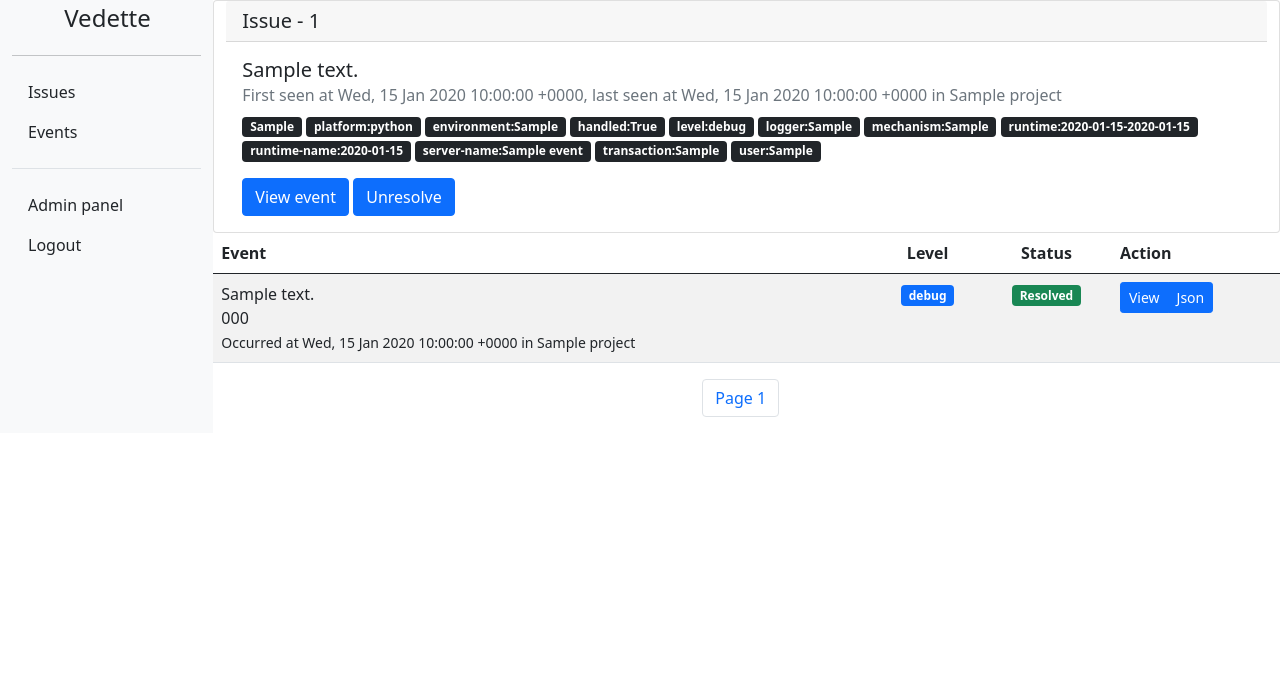
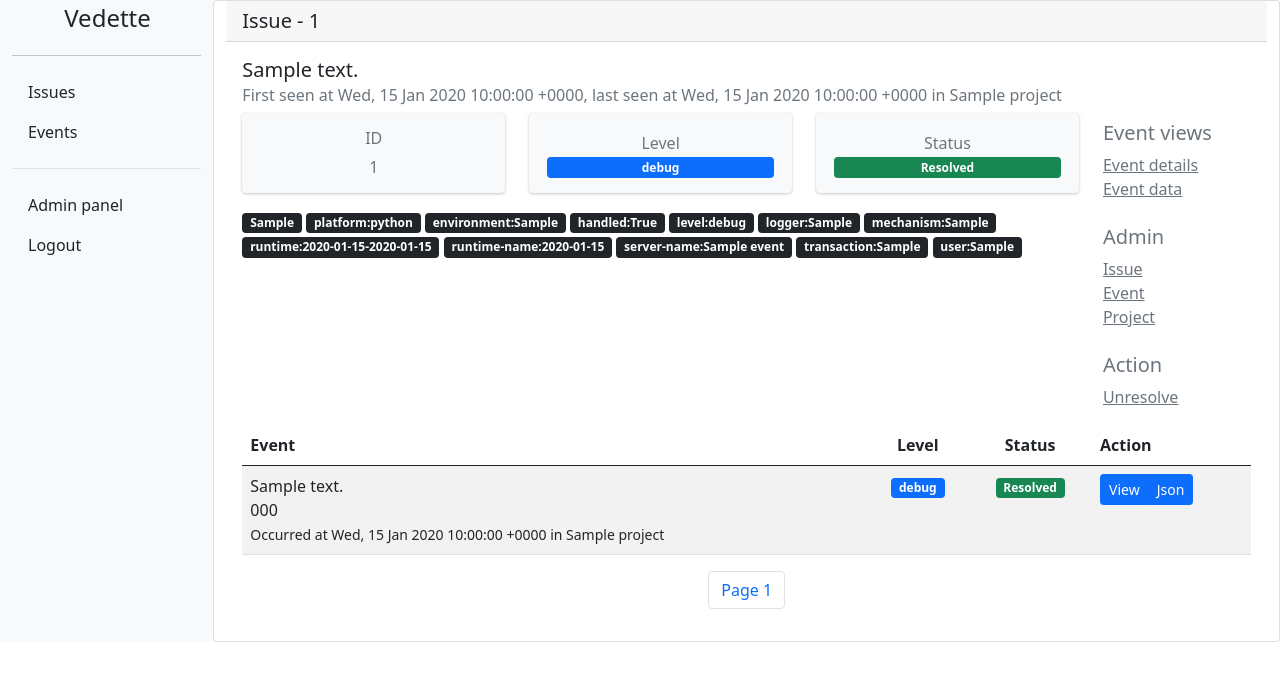
Before and after one commit to pmatigakis/vedette, a Django app: page /issues/1/ in a window 1280 px wide. Shown: the top 681 px of the page. Run offline with Django 3.2, Linux system fonts and the light colour scheme; a user stored in the database is signed in; tables that the repository leaves empty hold one stand-in row (values such as "Sample post"); data that the repository does not hold is empty; parts of the project's set-up code (start-up, migrations or seed data) failed here and were passed over; some libraries are stand-ins or nearby versions.

Commit message:
Improved the issue details view template

```diff
--- a/web/templates/web/events/list.html
+++ b/web/templates/web/events/list.html
@@ -50,7 +50,9 @@
             <td class="text-center">
                 <div class="btn-group">
                     <a class="btn btn-primary btn-sm" href="{% url 'event-details' event.id %}">View</a>
-                    <a class="btn btn-primary btn-sm" href="{% url 'issue-details' event.issue.id %}">Issue</a>
+                    {% if event.issue %}
+                      <a class="btn btn-primary btn-sm" href="{% url 'issue-details' event.issue.id %}">Issue</a>
+                    {% endif %}
                     <a class="btn btn-primary btn-sm" href="{% url 'event-details-json' event.id %}">Json</a>
                 </div>
             </td>
--- a/web/templates/web/issues/details.html
+++ b/web/templates/web/issues/details.html
@@ -9,29 +9,131 @@
       <div class="card-body">
         <h5 class="card-title">{{ issue.primary_event.message }}</h5>
         <h6 class="card-subtitle mb-2 text-muted">First seen at {{ issue.first_seen_at|date:"r" }}, last seen at {{ issue.last_seen_at|date:"r" }} in {{ issue.project.name }}</h6>
+
+          <div class="row">
+              <div class="col-12 col-md-12 col-lg-10 order-2 order-md-1">
+
+                  <div class="row">
+                      <div class="col-12 col-sm-4">
+                          <div class="info-box bg-light">
+                              <div class="info-box-content">
+                                  <span class="info-box-text text-center text-muted">ID</span>
+                                  <span class="info-box-text text-center text-muted mb-0">{{ issue.id }}</span>
+                              </div>
+                          </div>
+                      </div>
+                      <div class="col-12 col-sm-4">
+                          <div class="info-box bg-light">
+                              <div class="info-box-content">
+                                  <span class="info-box-text text-center text-muted">Level</span>
+                                  {% if issue.primary_event.level %}
+                                  {% if issue.primary_event.level == "error" or issue.primary_event.level == "fatal" %}
+                                  <span class="badge bg-danger">{{ issue.primary_event.level }}</span>
+                                  {% elif issue.primary_event.level == "warning" %}
+                                  <span class="badge bg-warning">{{ issue.primary_event.level }}</span>
+                                  {% else %}
+                                  <span class="badge bg-primary">{{ issue.primary_event.level }}</span>
+                                  {% endif %}
+                                  {% else %}
+                                  <span class="badge bg-secondary">Undefined</span>
+                                  {% endif %}
+                              </div>
+                          </div>
+                      </div>
+                      <div class="col-12 col-sm-4">
+                          <div class="info-box bg-light">
+                              <div class="info-box-content">
+                                  <span class="info-box-text text-center text-muted">Status</span>
+                                  {% if issue.resolved %}
+                                  <span class="badge bg-success">Resolved</span>
+                                  {% else %}
+                                  <span class="badge bg-warning">Unresolved</span>
+                                  {% endif %}
+                              </div>
+                          </div>
+                      </div>
+                  </div>
+
                   <p class="card-text">
                       <span class="badge bg-dark">{% if issue.primary_event.user %}{{ issue.primary_event.user }}{% else %}Unknown user{% endif %}</span>
-            {% if issue.primary_event.runtime_tag_value %}<span class="badge bg-dark">platform:{{ issue.primary_event.platform }}</span>{% endif %}
-            {% if issue.primary_event.environment %}<span class="badge bg-dark">environment:{{ issue.primary_event.environment }}</span>{% endif %}
+                      {% if issue.primary_event.runtime_tag_value %}
+                        <span class="badge bg-dark">platform:{{ issue.primary_event.platform }}</span>
+                      {% endif %}
+                      {% if issue.primary_event.environment %}
+                        <span class="badge bg-dark">environment:{{ issue.primary_event.environment }}</span>
+                      {% endif %}
                         <span class="badge bg-dark">handled:{{ issue.primary_event.handled }}</span>
-            {% if issue.primary_event.level %}<span class="badge bg-dark">level:{{ issue.primary_event.level }}</span>{% endif %}
-            {% if issue.primary_event.logger %}<span class="badge bg-dark">logger:{{ issue.primary_event.logger }}</span>{% endif %}
-            {% if issue.primary_event.mechanism %}<span class="badge bg-dark">mechanism:{{ issue.primary_event.mechanism }}</span>{% endif %}
-            {% if issue.primary_event.runtime_tag_value %}<span class="badge bg-dark">runtime:{{ issue.primary_event.runtime_tag_value }}</span>{% endif %}
-            {% if issue.primary_event.runtime_name %}<span class="badge bg-dark">runtime-name:{{ issue.primary_event.runtime_name }}</span>{% endif %}
-            {% if issue.primary_event.server_name %}<span class="badge bg-dark">server-name:{{ issue.primary_event.server_name }}</span>{% endif %}
-            {% if issue.primary_event.transaction %}<span class="badge bg-dark">transaction:{{ issue.primary_event.transaction }}</span>{% endif %}
-            {% if issue.primary_event.user %}<span class="badge bg-dark">user:{{ issue.primary_event.user }}</span>{% endif %}
+                      {% if issue.primary_event.level %}
+                        <span class="badge bg-dark">level:{{ issue.primary_event.level }}</span>
+                      {% endif %}
+                      {% if issue.primary_event.logger %}
+                        <span class="badge bg-dark">logger:{{ issue.primary_event.logger }}</span>
+                      {% endif %}
+                      {% if issue.primary_event.mechanism %}
+                        <span class="badge bg-dark">mechanism:{{ issue.primary_event.mechanism }}</span>
+                      {% endif %}
+                      {% if issue.primary_event.runtime_tag_value %}
+                        <span class="badge bg-dark">runtime:{{ issue.primary_event.runtime_tag_value }}</span>
+                      {% endif %}
+                      {% if issue.primary_event.runtime_name %}
+                        <span class="badge bg-dark">runtime-name:{{ issue.primary_event.runtime_name }}</span>
+                      {% endif %}
+                      {% if issue.primary_event.server_name %}
+                        <span class="badge bg-dark">server-name:{{ issue.primary_event.server_name }}</span>
+                      {% endif %}
+                      {% if issue.primary_event.transaction %}
+                        <span class="badge bg-dark">transaction:{{ issue.primary_event.transaction }}</span>
+                      {% endif %}
+                      {% if issue.primary_event.user %}<span class="badge bg-dark">user:{{ issue.primary_event.user }}</span>
+                      {% endif %}
                       {% if issue.primary_event.user_defined_tags %}
-              {% for key, value in issue.primary_event.user_defined_tags.items %}<span class="badge bg-dark">{{ key }}:{{ value }}</span>{% endfor %}
+                      {% for key, value in issue.primary_event.user_defined_tags.items %}
+                        <span class="badge bg-dark">{{ key }}:{{ value }}</span>
+                      {% endfor %}
                       {% endif %}
                   </p>
-        <a href="{% url 'event-details' issue.primary_event.id %}" class="btn btn-primary">View event</a>
-        {% if issue.resolved %}
-          <a href="{% url 'issue-set-resolution-status' issue_id=issue.id %}?resolved=false" class="btn btn-primary">Unresolve</a>
+              </div>
+
+      <div class="col-12 col-md-12 col-lg-2 order-1 order-md-2">
+          {% if issue.primary_event %}
+          <h5 class="mt-2 text-muted">Event views</h5>
+        <ul class="list-unstyled">
+            <li>
+                <a href="{% url 'event-details' issue.primary_event.id %}" class="btn-link text-secondary"><i class="far fa-fw fa-file-word"></i>Event details</a>
+            </li>
+            <li>
+                <a href="{% url 'event-data' issue.primary_event.id %}" class="btn-link text-secondary"><i class="far fa-fw fa-file-word"></i>Event data</a>
+            </li>
+        </ul>
+          {% endif %}
+
+            <h5 class="mt-4 text-muted">Admin</h5>
+            <ul class="list-unstyled">
+                <li>
+                    <a href="{% url 'admin:events_issue_change' issue.id %}" class="btn-link text-secondary"><i class="far fa-fw fa-file-word"></i>Issue</a>
+                </li>
+                {% if issue.primary_event %}
+                <li>
+                    <a href="{% url 'admin:events_event_change' issue.primary_event.id %}" class="btn-link text-secondary"><i class="far fa-fw fa-file-word"></i>Event</a>
+                </li>
+                {% endif %}
+                <li>
+                    <a href="{% url 'admin:projects_project_change' issue.project.id %}" class="btn-link text-secondary"><i class="far fa-fw fa-file-word"></i>Project</a>
+                </li>
+            </ul>
+
+            <h5 class="mt-4 text-muted">Action</h5>
+            <ul class="list-unstyled">
+                {% if not issue.resolved %}
+                <li>
+                    <a href="{% url 'issue-set-resolution-status' issue_id=issue.id %}?resolved=true" class="btn-link text-secondary">Resolve</a>
+                </li>
                 {% else %}
-          <a href="{% url 'issue-set-resolution-status' issue_id=issue.id %}?resolved=true" class="btn btn-primary">Resolve</a>
+                <li>
+                    <a href="{% url 'issue-set-resolution-status' issue_id=issue.id %}?resolved=false" class="btn-link text-secondary">Unresolve</a>
+                </li>
                 {% endif %}
+            </ul>
         </div>
     </div>
 
```
Lines whose indentation alone changed are shown as unchanged.
